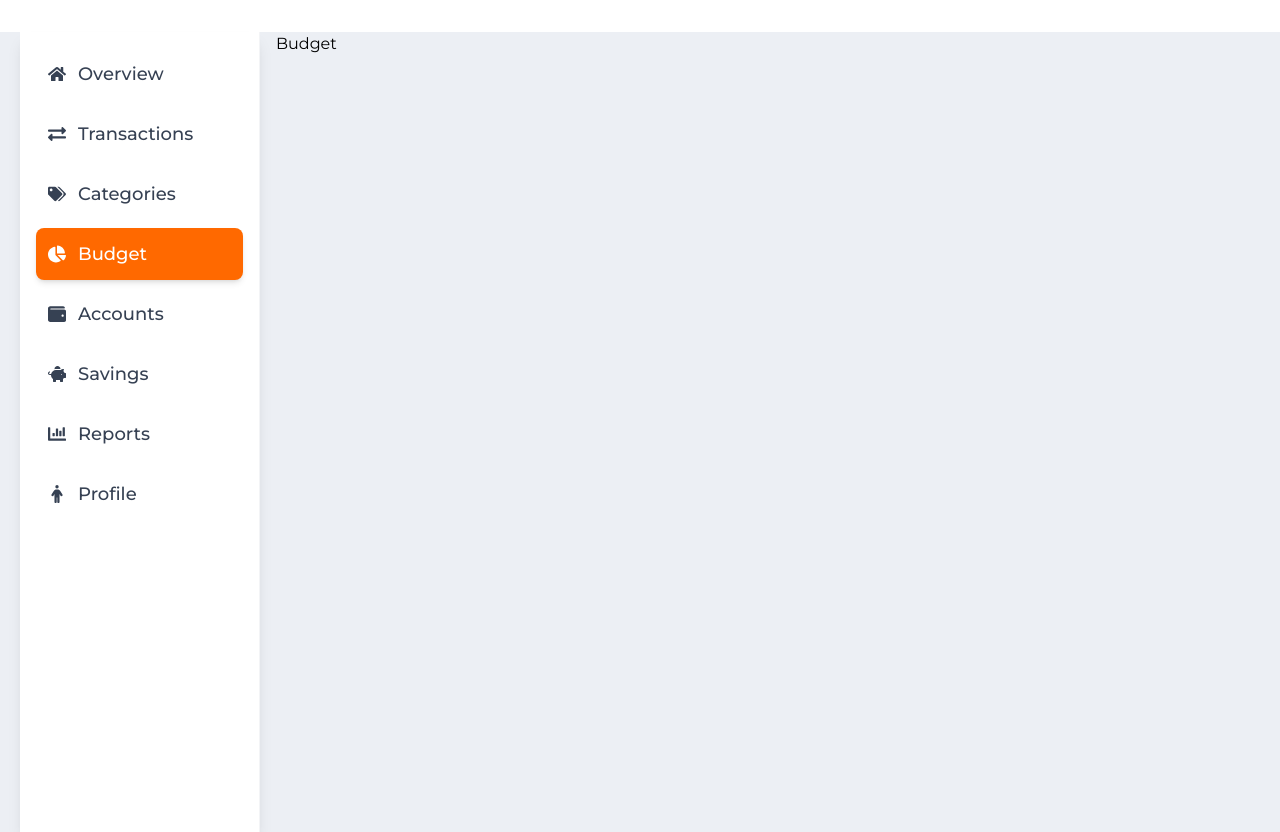
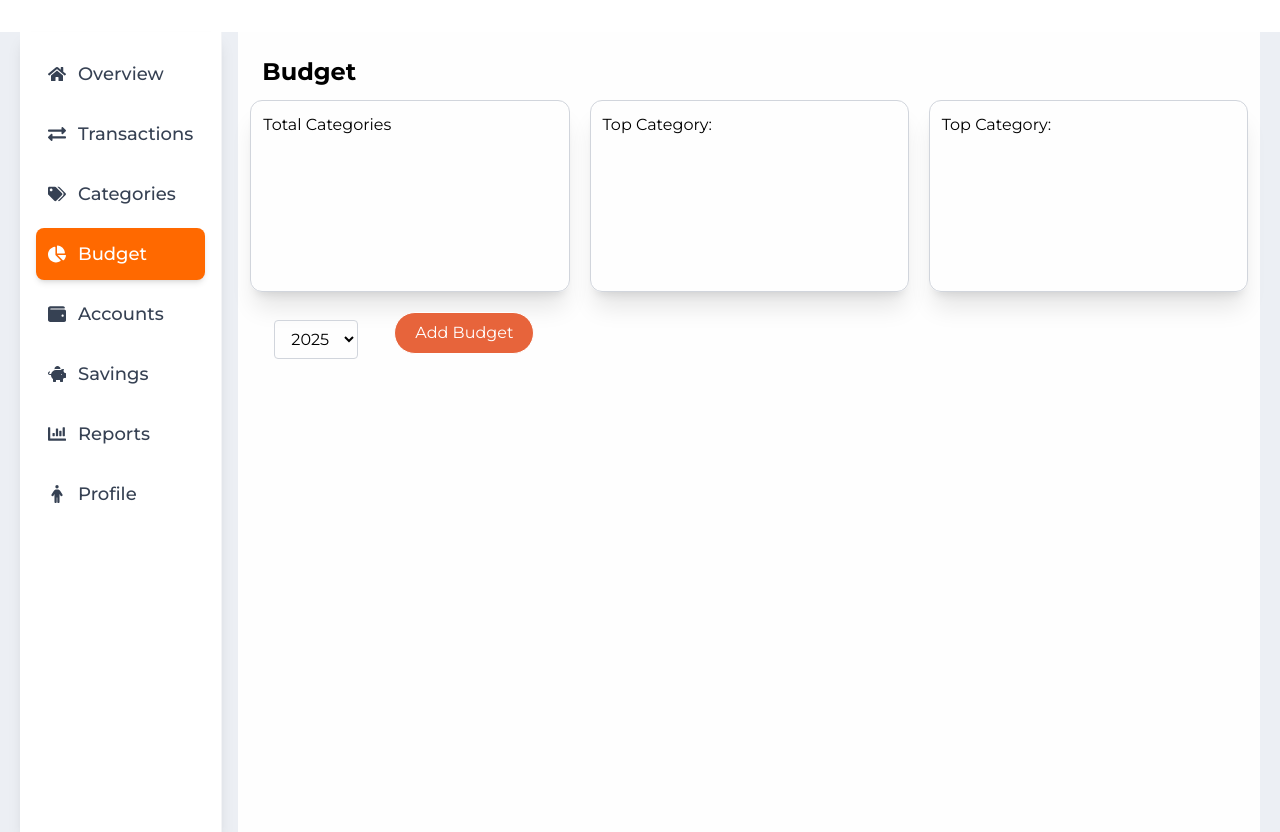
Before and after one commit to hilinaz/Kutaba, a React (Vite) app: page /budget in a window 1280 px wide. Built offline with nearby package versions, Linux system fonts and the light colour scheme; no server answers.

Commit message:
added add budget file

```diff
--- /dev/null
+++ b/src/features/Budget/components/AddBudgetCard.tsx
@@ -0,0 +1,11 @@
+
+
+const AddBudgetCard = () => {
+  return (
+    <div>
+
+    </div>
+  )
+}
+
+export default AddBudgetCard
--- a/src/features/Budget/page/BudgetPage.tsx
+++ b/src/features/Budget/page/BudgetPage.tsx
@@ -1,12 +1,41 @@
+import { useState } from "react";
 
 
 const BudgetPage = () => {
+   const  month = new Date();
+   const [budgetList,setBudgetList]=useState([])
   return (
-    <div>
-        Budget
+    <div className="bg-[#fefefe] p-3 w-full mr-5">
+      <div className="flex justify-between m-3">
+        <h1 className="font-bold text-2xl">Budget</h1>
+      </div>
 
+      <div className="flex gap-5">
+        <div className="shadow-xl rounded-xl w-1/3 p-3 border border-gray-300 h-48">
+          <p>Total Categories</p>
+        </div>
+        <div className="shadow-xl rounded-xl w-1/3 p-3 border border-gray-300 h-48">
+          <p>Top Category: </p>
+        </div>
+        <div className="shadow-xl rounded-xl w-1/3 p-3 border border-gray-300 h-48">
+          <p>Top Category: </p>
+        </div>
+      </div>
+      <div className="flex gap-5 m-2 mt-5">
+        <div className="px-4 py-2">
+          <select className="border border-gray-300 rounded px-3 py-2 focus:outline-none focus:ring-2 focus:ring-orange-200">
+            <option value="">{month.getFullYear()}</option>
+            {}
+          </select>
+        </div>
+        <div>
+          <button className="rounded-full border px-5 py-2 flex gap-2 items-center bg-[#e7643b] text-white">
+            {budgetList.length === 0 ? "Add Budget" : "Edit Budget"}
+          </button>
+        </div>
+      </div>
     </div>
-  )
+  );
 }
 
 export default BudgetPage
```
